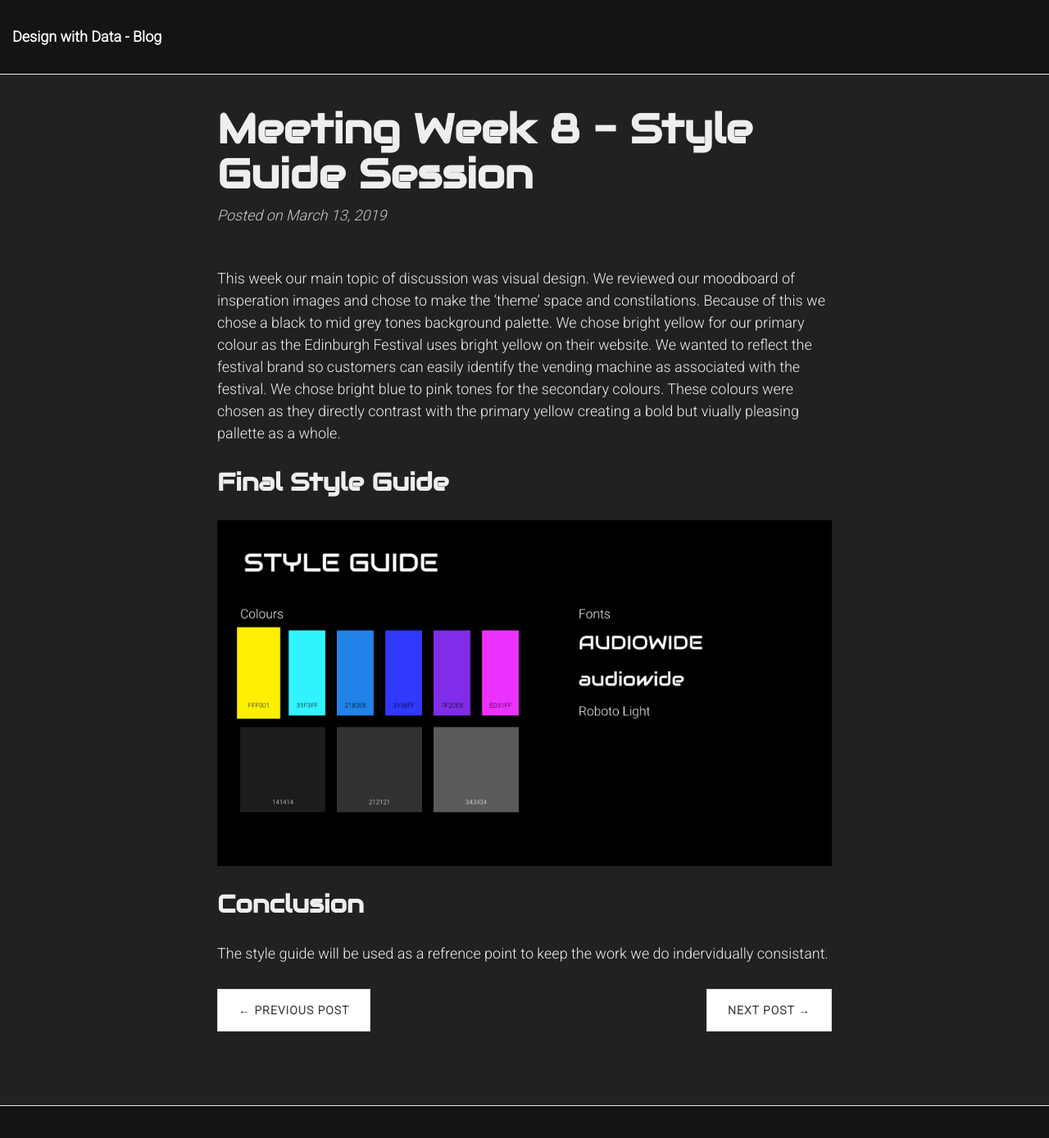
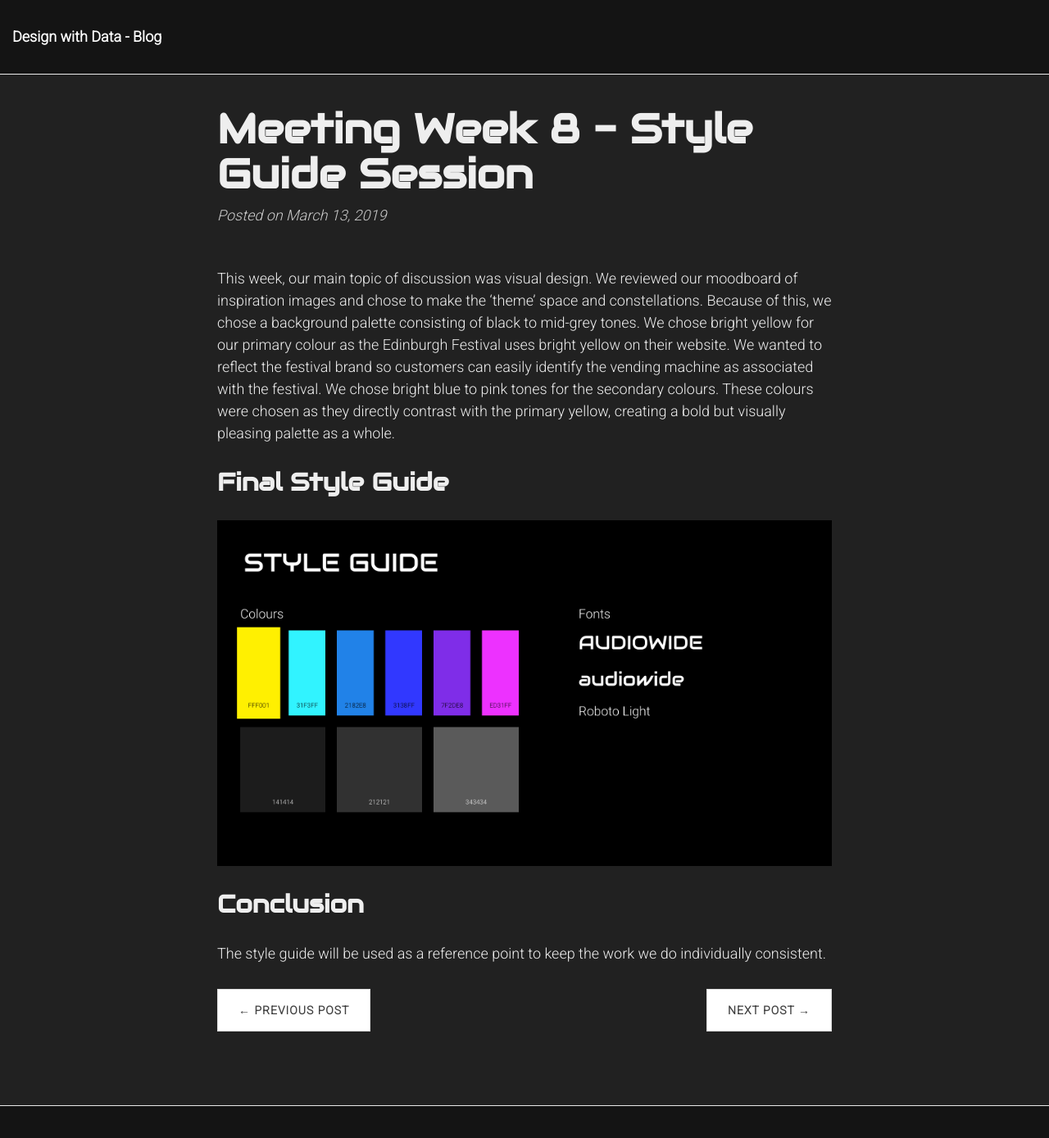
Before and after one commit to zoepointon/dwd-project, a Jekyll site: the page built from _posts/2019-03-13-Meeting-Week-8.md, in a window 1280 px wide and 1400 px high. Shown: the top 1389 px of the window at 82% size. Built offline with Jekyll 4.4.1, drawn with Linux system fonts in a browser that asks for light colours; nearby versions of some CDN libraries.

Commit message:
Update 2019-03-13-Meeting-Week-8.md

```diff
--- a/_posts/2019-03-13-Meeting-Week-8.md
+++ b/_posts/2019-03-13-Meeting-Week-8.md
@@ -4,11 +4,11 @@ title: Meeting Week 8 - Style Guide Session
 ---
 
 
-This week our main topic of discussion was visual design. We reviewed our moodboard of insperation images and chose to make the 'theme' space and constilations. Because of this we chose a black to mid grey tones background palette. We chose bright yellow for our primary colour as the Edinburgh Festival uses bright yellow on their website. We wanted to reflect the festival brand so customers can easily identify the vending machine as associated with the festival. We chose bright blue to pink tones for the secondary colours. These colours were chosen as they directly contrast with the primary yellow creating a bold but viually pleasing pallette as a whole.
+This week, our main topic of discussion was visual design. We reviewed our moodboard of inspiration images and chose to make the 'theme' space and constellations. Because of this, we chose a background palette consisting of black to mid-grey tones. We chose bright yellow for our primary colour as the Edinburgh Festival uses bright yellow on their website. We wanted to reflect the festival brand so customers can easily identify the vending machine as associated with the festival. We chose bright blue to pink tones for the secondary colours. These colours were chosen as they directly contrast with the primary yellow, creating a bold but visually pleasing palette as a whole.
 
 ## Final Style Guide
 
 ![Image description](/dwd-project/img/style-guide.png)
 
 ## Conclusion
-The style guide will be used as a refrence point to keep the work we do indervidually consistant.
+The style guide will be used as a reference point to keep the work we do individually consistent.
```
